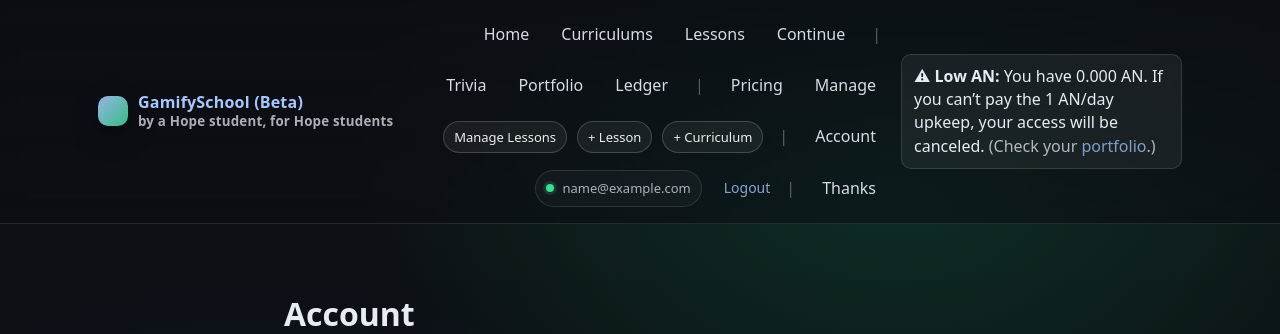
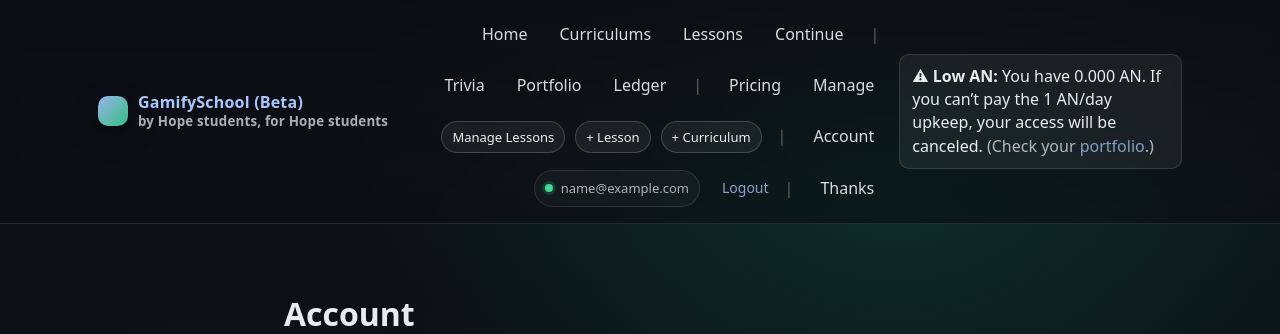
Before and after one commit to valenmfeldmann/languageLearningApp, a Flask app: page /app/account in a window 1280 px wide. Shown: the top 334 px of the page. Run offline with Flask 3, Linux system fonts and the light colour scheme; the visitor is signed in with stand-in values (Sample User, id 1); data comes from the database, SQL or seed files in the repository; data that the repository does not hold is empty; some libraries are stand-ins or nearby versions.

Commit message:
Changed message - by hope students

```diff
--- a/app/templates/base.html
+++ b/app/templates/base.html
@@ -727,7 +727,7 @@
         <span class="brand-badge"></span>
         <span>
           GamifySchool (Beta)
-          <small class="muted">by a Hope student, for Hope students</small>
+          <small class="muted">by Hope students, for Hope students</small>
         </span>
       </a>
 
```
